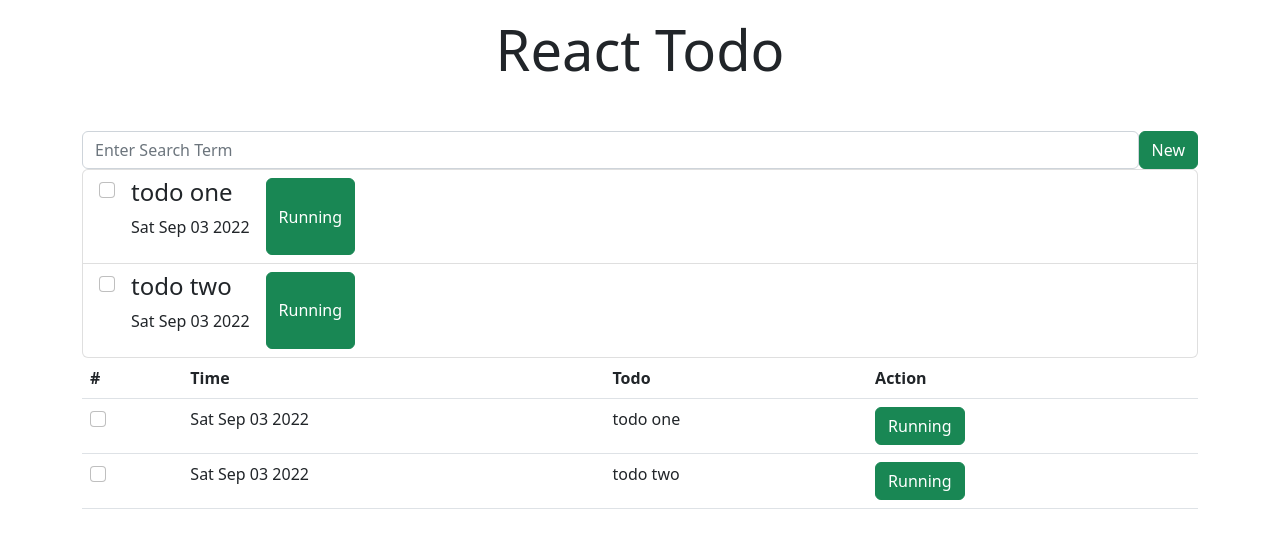
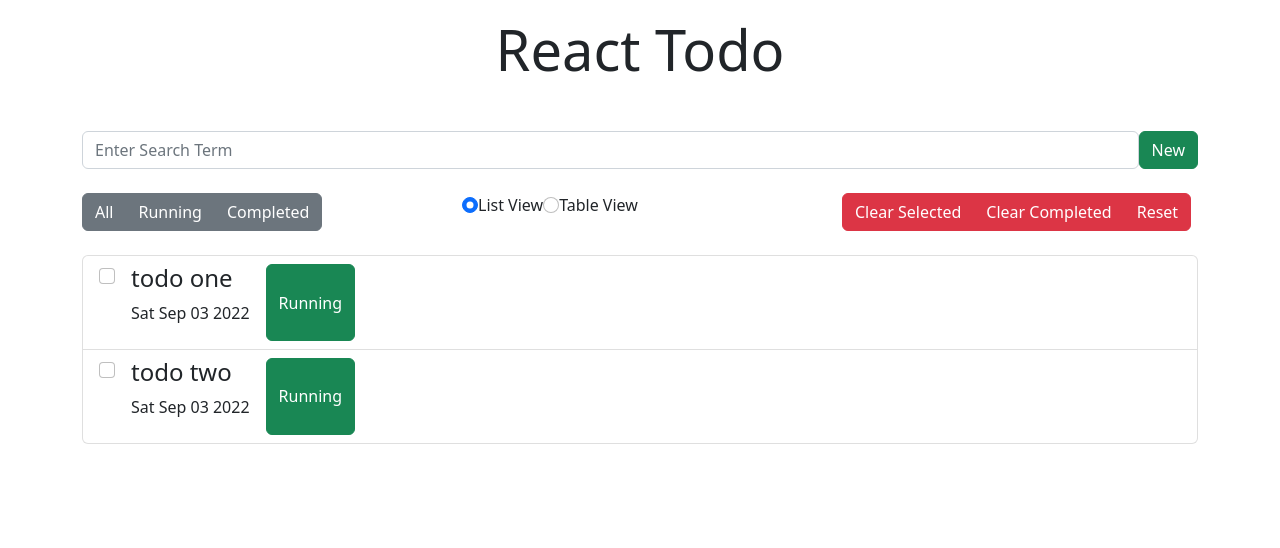
Before and after one commit to musafci/react-todo, a React (Create React App) app: page / in a window 1280 px wide. Shown: the top 548 px of the page. Built offline with nearby package versions, Linux system fonts and the light colour scheme.

Commit message:
Commit#2 Create bulk controller and view controller functional

```diff
--- /dev/null
+++ b/src/components/controllers/bulk-controller.jsx
@@ -0,0 +1,20 @@
+import React from "react";
+import PropTypes from "prop-types";
+import {Button, ButtonGroup} from "reactstrap";
+
+
+const BulkController = ({ clearSelected, clearCompleted, reset }) => (
+    <ButtonGroup>
+        <Button color="danger" onClick={clearSelected}>Clear Selected</Button>
+        <Button color="danger" onClick={clearCompleted}>Clear Completed</Button>
+        <Button color="danger" onClick={reset}>Reset</Button>
+    </ButtonGroup>
+)
+
+BulkController.propTypes = {
+    clearSelected: PropTypes.func.isRequired,
+    clearCompleted: PropTypes.func.isRequired,
+    reset: PropTypes.func.isRequired
+}
+
+export default BulkController;
--- a/src/components/controllers/index.jsx
+++ b/src/components/controllers/index.jsx
@@ -1,22 +1,56 @@
 import React from "react";
 import PropTypes from "prop-types";
+import {Row, Col} from "reactstrap";
 import SearchPanel from "./search-panel";
+import FilterController from "./filter-controller";
+import ViewController from "./view-controller";
+import BulkController from "./bulk-controller";
 
 
-const Controller = ({term, handleSearch, toggleForm}) => (
+const Controller = ({term, view, handleSearch, toggleForm, handleFilter, changeView, clearSelected, clearCompleted, reset}) => (
     <div>
         <SearchPanel
             term={term}
             handleSearch={handleSearch}
             toggleForm={toggleForm}
         />
+        <Row className="my-4">
+            <Col md={{ size: 4 }}>
+                <FilterController
+                    handleFilter={handleFilter}
+                />
+            </Col>
+
+            <Col md={{ size: 4 }}>
+                <ViewController
+                    view={view}
+                    changeView={changeView}
+                />
+            </Col>
+
+            <Col md={{ size: 4 }} className="d-flex">
+                <div className="ml-auto">
+                    <BulkController
+                        clearSelected={clearSelected}
+                        clearCompleted={clearCompleted}
+                        reset={reset}
+                    />
+                </div>
+            </Col>
+        </Row>
     </div>
 )
 
 Controller.propTypes = {
     term: PropTypes.string.isRequired,
+    view: PropTypes.string.isRequired,
     handleSearch: PropTypes.func.isRequired,
-    toggleForm: PropTypes.func.isRequired
+    toggleForm: PropTypes.func.isRequired,
+    handleFilter: PropTypes.func.isRequired,
+    changeView: PropTypes.func.isRequired,
+    clearSelected: PropTypes.func.isRequired,
+    clearCompleted: PropTypes.func.isRequired,
+    reset: PropTypes.func.isRequired
 }
 
 export default Controller;
--- a/src/components/todo/index.jsx
+++ b/src/components/todo/index.jsx
@@ -30,6 +30,7 @@ class Todos extends React.Component {
         ],
         isOpenTodoForm: false,
         searchTerm: '',
+        view: 'list',
     };
 
 
@@ -59,6 +60,28 @@ class Todos extends React.Component {
 
     }
 
+    handleFilter = () => {
+
+    }
+
+    changeView = (event) => {
+        this.setState({
+            view: event.target.value
+        })
+    }
+
+    clearSelected = () => {
+
+    }
+
+    clearCompleted = () => {
+
+    }
+
+    reset = () => {
+
+    }
+
     createTodo = todo => {
         todo.id = shortid.generate();
         todo.time = new Date();
@@ -70,6 +93,22 @@ class Todos extends React.Component {
         this.toggleForm();
     }
 
+    getView = () => {
+        return this.state.view == 'list' ? (
+            <ListView
+                todos={this.state.todos}
+                toggleSelect={this.toggleSelect}
+                toggleComplete={this.toggleComplete}
+            />
+        ) : (
+            <TableView
+                todos={this.state.todos}
+                toggleSelect={this.toggleSelect}
+                toggleComplete={this.toggleComplete}
+            />
+        );
+    }
+
 
     render() {
         return(
@@ -78,24 +117,18 @@ class Todos extends React.Component {
 
                 <Controller
                     term={this.state.searchTerm}
+                    view={this.state.view}
                     toggleForm={this.toggleForm}
                     handleSearch={this.handleSearch}
+                    handleFilter={this.handleFilter}
+                    changeView={this.changeView}
+                    clearSelected={this.clearSelected}
+                    clearCompleted={this.clearCompleted}
+                    reset={this.reset}
                 />
 
                 <div>
-                    <ListView
-                        todos={this.state.todos}
-                        toggleSelect={this.toggleSelect}
-                        toggleComplete={this.toggleComplete}
-                    />
-                </div>
-
-                <div>
-                    <TableView
-                        todos={this.state.todos}
-                        toggleSelect={this.toggleSelect}
-                        toggleComplete={this.toggleComplete}
-                    />
+                    {this.getView()}
                 </div>
 
                 <Modal
```
